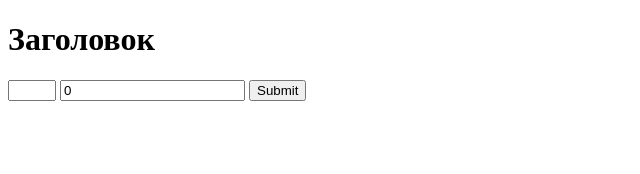
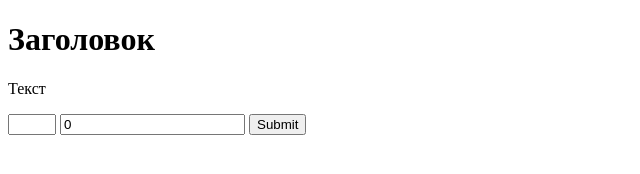
Before and after one commit to dimmcollec/test, a plain HTML site: page index.html in a window 1280 px wide. Shown: the whole page, without its empty margins (0-640 px from the left). Drawn offline with Linux system fonts and the light colour scheme.

Commit message:
добавил текст

```diff
--- a/index.html
+++ b/index.html
@@ -7,6 +7,9 @@
 </head>
 <body>
 	<h1>Заголовок</h1>
+	<p>
+		Текст
+	</p>
 	<form action="">
   <input type="number" class='guests' />
   <input type="number" class='rooms' />
```
